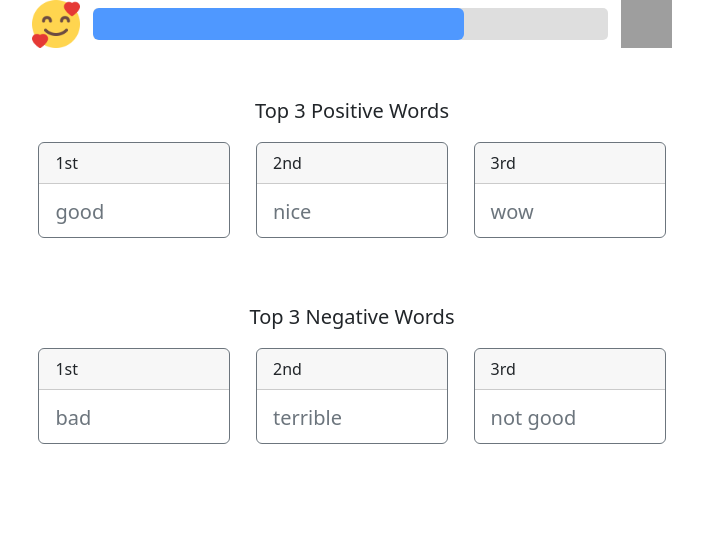
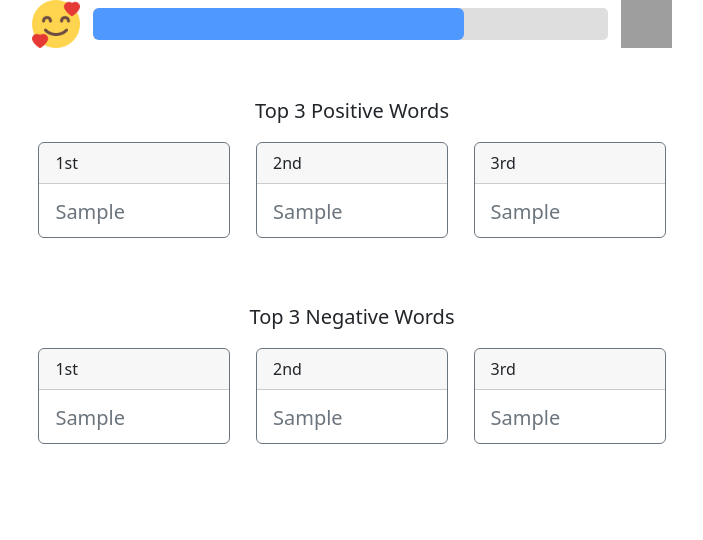
Before and after one commit to Qad00/OSP_Final_Pro, a Flask app: template templates/result_page.html in a window 1280 px wide. Shown: the part 600-1140 px from the top of the page, without its empty margins (288-991 px from the left). Run offline with Flask 2, Linux system fonts and the light colour scheme; the template is opened without the code that fills it: most values are stand-ins (such as "Sample title", 1, 10 or a date in 2020); parts of the project's set-up code (start-up, migrations or seed data) failed here and were passed over; grey boxes are pictures that could not be loaded.

Commit message:
html modify

```diff
--- a/app.py
+++ b/app.py
@@ -108,6 +108,9 @@ def result():
     print("Driver closed")
     t = elastic.search("result_data", clicked_video_link)
     print(t["word cloud"])
+    print(pos_list)
+    print(neg_list)
+
     return render_template("result_page.html", video_url=clicked_video_link, db=elastic.search("result_data", clicked_video_link))
 
 
--- a/templates/result_page.html
+++ b/templates/result_page.html
@@ -41,7 +41,7 @@
     <div class="middle-container" style="z-index:1">
       <div class="video-wc">
 
-        <iframe class="youtube-video" width="600" height="400" src="https://www.youtube.com/embed/cbuZfY2S2UQ" title="YouTube video player" frameborder="0" allow="accelerometer; autoplay; clipboard-write; encrypted-media; gyroscope; picture-in-picture" allowfullscreen></iframe>
+        <iframe class="youtube-video" width="600" height="400" src="{{ video_url }}" title="YouTube video player" frameborder="0" allow="accelerometer; autoplay; clipboard-write; encrypted-media; gyroscope; picture-in-picture" allowfullscreen></iframe>
         <!-- <DIV class=video-container style="TEXT-ALIGN: center"><object type="text/html" width="100%" height="500" data="//www.youtube.com/watch?v=nhAR2-WIM-I" allowFullScreen></object> </DIV> -->
 
         <!-- <div class="donut" data-percent="85.4"></div>
@@ -54,7 +54,7 @@
                 t4++ >= 85.4 && clearInterval(donutAnimation)
             }, 10)
         </script> -->
-        <img class="word-cloud" src="{{db['word cloud']}}" alt="word_cloud">
+        <img class="word-cloud" src="../features/Images/wordcloud.jpg" alt="word_cloud">
       </div>
       <div class="pos-neg-box">
         <img class="pos-neg smile" src="../static/images/smile.png" alt="">
@@ -78,19 +78,19 @@
         <div class="card border-secondary mb-3" style="max-width: 18rem;">
           <div class="card-header">1st</div>
           <div class="card-body text-secondary">
-            <h5 class="card-title">good</h5>
+            <h5 class="card-title">{{db['positive word'][0]}}</h5>
           </div>
         </div>
         <div class="card border-secondary mb-3" style="max-width: 18rem;">
           <div class="card-header">2nd</div>
           <div class="card-body text-secondary">
-            <h5 class="card-title">nice</h5>
+            <h5 class="card-title">{{db['positive word'][1]}}</h5>
           </div>
         </div>
         <div class="card border-secondary mb-3" style="max-width: 18rem;">
           <div class="card-header">3rd</div>
           <div class="card-body text-secondary">
-            <h5 class="card-title">wow</h5>
+            <h5 class="card-title">{{db['positive word'][2]}}</h5>
           </div>
         </div>
       </div>
@@ -100,19 +100,19 @@
         <div class="card border-secondary mb-3" style="max-width: 18rem;">
           <div class="card-header">1st</div>
           <div class="card-body text-secondary">
-            <h5 class="card-title">bad</h5>
+            <h5 class="card-title">{{db['negetive word'][0]}}</h5>
           </div>
         </div>
         <div class="card border-secondary mb-3" style="max-width: 18rem;">
           <div class="card-header">2nd</div>
           <div class="card-body text-secondary">
-            <h5 class="card-title">terrible</h5>
+            <h5 class="card-title">{{db['negetive word'][1]}}</h5>
           </div>
         </div>
         <div class="card border-secondary mb-3" style="max-width: 18rem;">
           <div class="card-header">3rd</div>
           <div class="card-body text-secondary">
-            <h5 class="card-title">not good</h5>
+            <h5 class="card-title">{{db['negetive word'][2]}}</h5>
           </div>
         </div>
       </div>
```
Also changed, not shown: features/Images/wordcloud0.jpg, features/Images/wordcloud1.jpg, 3 other files.
